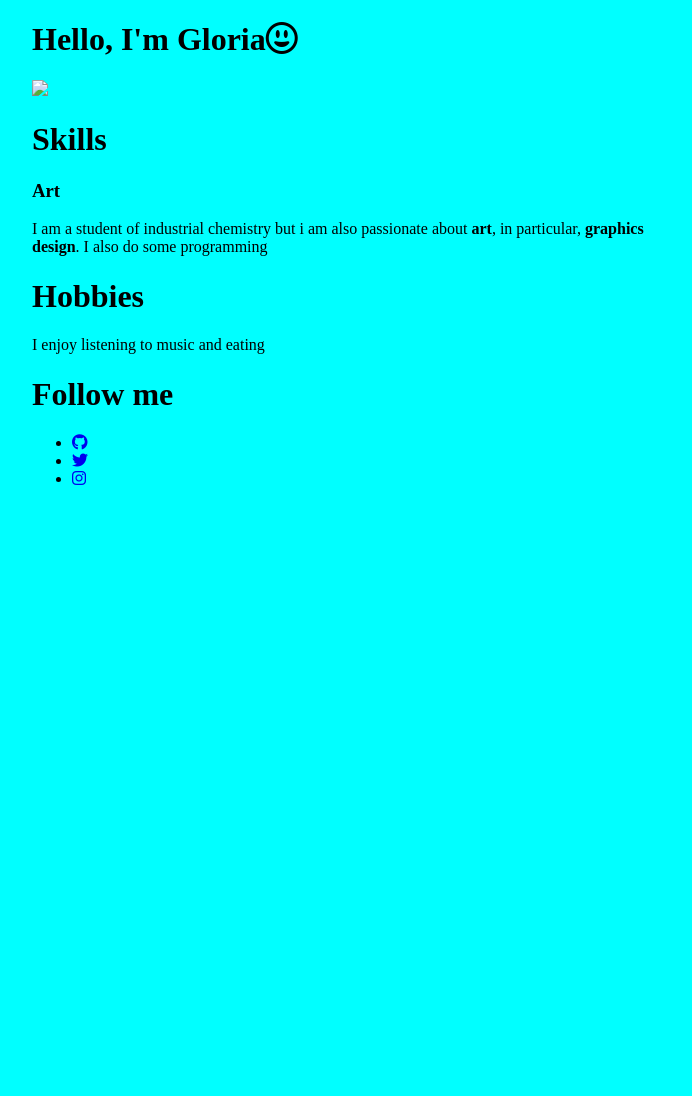
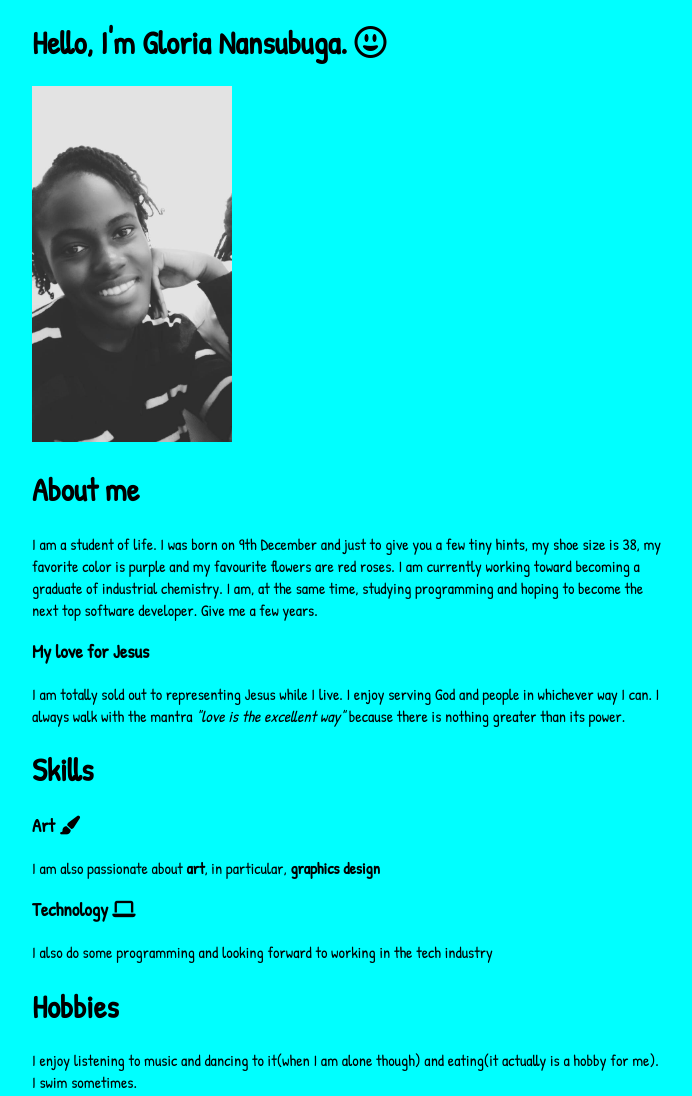
Before and after one commit to Glorianv/Code-Queen-work, a plain HTML site: page Class-4/myprofile.html in a window 1280 px wide. Shown: the top 1096 px of the page, without its empty margins (292-984 px from the left). Before the commit the page ends 800 px from the top, so only its background shows below. Drawn offline with Linux system fonts and the light colour scheme.

Commit message:
new work

```diff
--- a/Class-4/myprofile.css
+++ b/Class-4/myprofile.css
@@ -1,3 +1,4 @@
-body{background-color: aqua;}
-body>div{margin: auto;
+body{background-color: aqua; font-family: 'Patrick Hand', cursive;}
+body>div{margin: 0 auto;
 width: 50%;}
+.picture{width: 200px; }
--- a/Class-4/myprofile.html
+++ b/Class-4/myprofile.html
@@ -6,19 +6,26 @@
     <title>Profile Page</title>
     <link rel="stylesheet" href="myprofile.css"/>
     <script src="https://kit.fontawesome.com/f767a98051.js" crossorigin="anonymous"></script>
+    <link href="https://fonts.googleapis.com/css2?family=Patrick+Hand&display=swap" rel="stylesheet">
 </head>
 <body><div>
-    <h1>Hello, I'm Gloria<i class="far fa-grin-alt"></i></h1>
+    <h1>Hello, I'm Gloria Nansubuga.
+        <i class="far fa-grin-alt"></i></h1>
     <p>
-        <img src="./IMG-20180128-WA0013.jpg width: 50px; height: 50px;">
+        <img src="./IMG-20180516-WA0027.jpg" class="picture">
 
     </p></div>
-    <div>
-    <h1>Skills</h1>
-    <h3>Art</h3>
-    <p>I am a student of industrial chemistry but i am also passionate about <strong>art</strong>, in particular, <strong>graphics design</strong>. I also do some programming</p>
-    <h1>Hobbies</h1>
-    <p>I enjoy listening to music and eating</p></div>
+       <div> <h1>About me </h1>
+        <p>I am a student of life. I was born on 9th December and just to give you a few tiny hints, my shoe size is 38, my favorite color is purple and my favourite flowers are red roses. I am currently working toward becoming a graduate of industrial chemistry. I am, at the same time, studying programming and hoping to become the next top software developer. Give me a few years.</p></div>
+       <div> <h3>My love for Jesus</h3>
+        <p>I am totally sold out to representing Jesus while I live. I enjoy serving God and people in whichever way I can. I always walk with the mantra <em>"love is the excellent way"</em> because there is nothing greater than its power.</p></div>
+    <div><h1>Skills</h1>
+    <h3>Art <i class="fas fa-paint-brush"></i></h3>
+    <p>I am also passionate about <strong>art</strong>, in particular, <strong>graphics design</strong></p>
+    <h3>Technology  <i class="fas fa-laptop"></i></h3>
+        I also do some programming and looking forward to working in the tech industry</p></div>
+    <div><h1>Hobbies</h1>
+    <p>I enjoy listening to music and dancing to it(when I am alone though) and eating(it actually is a hobby for me). I swim sometimes. </p></div>
     <div><h1>Follow me</h1>
     <ul>
         <li><a href="https://github.com/Glorianv"> <i class="fab fa-github"></i></a></li>
```
Also changed, not shown: Class-5/mildexercise.css (added, +13 -0 lines), Class-5/mildexercise.html (added, +35 -0 lines), Class-4/IMG-20180516-WA0027.jpg (added).
